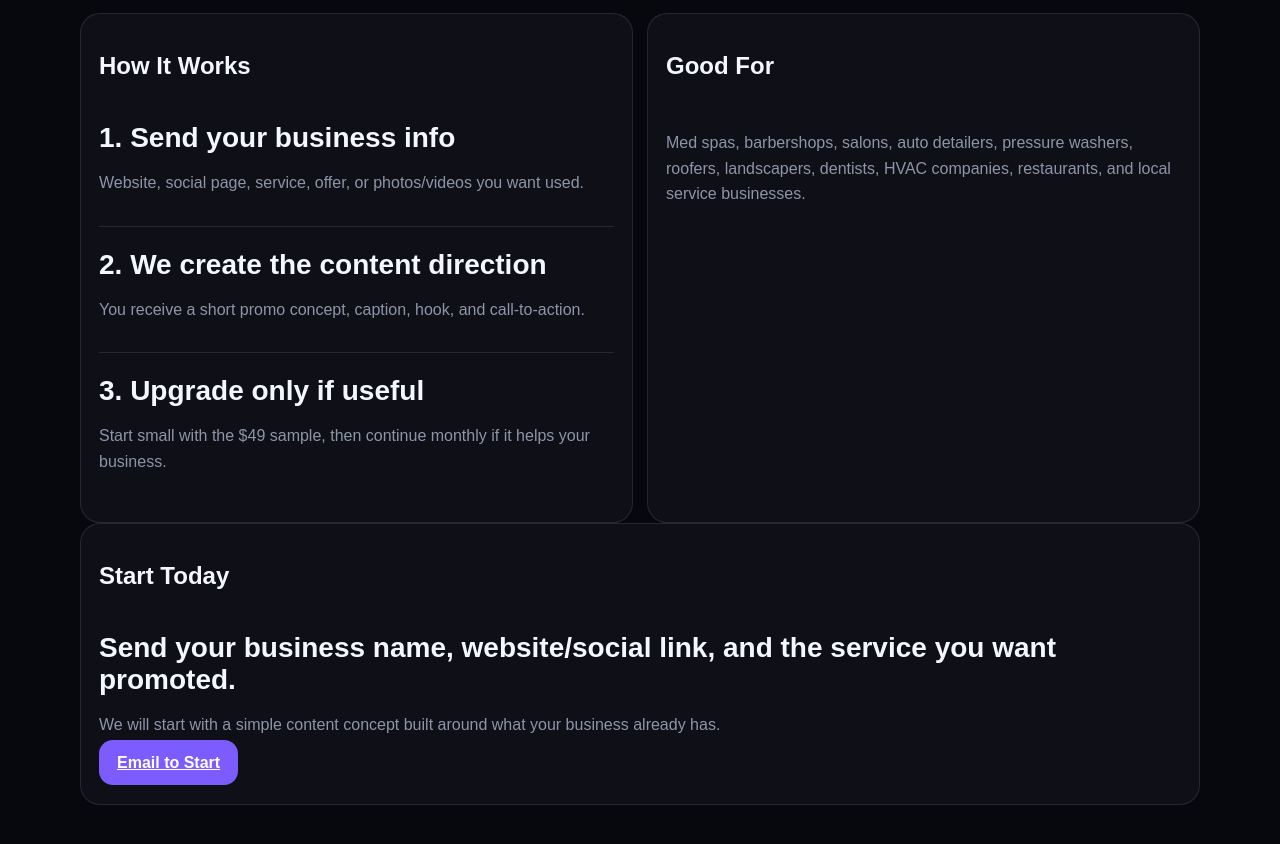
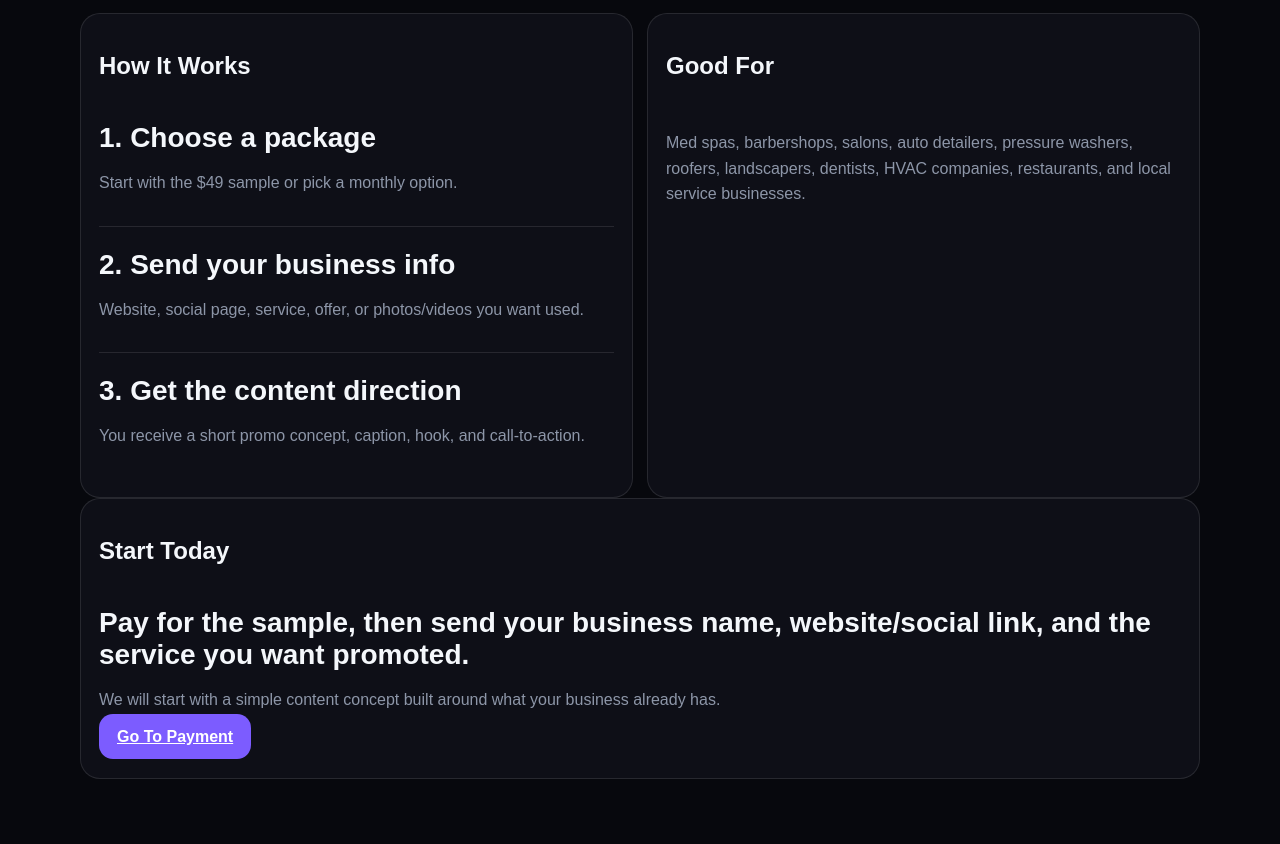
Before and after one commit to GCreative850/auto, a Next.js app: page /business-package in a window 1280 px wide. Shown: the part 807-1651 px from the top of the page. Built offline with nearby package versions, Linux system fonts and the light colour scheme.

Commit message:
Link business package to payment page

```diff
--- a/app/business-package/page.tsx
+++ b/app/business-package/page.tsx
@@ -6,7 +6,7 @@ export default function BusinessPackagePage() {
         <h1>Short Promo Content for Local Businesses</h1>
         <p>We help local businesses turn their services, offers, photos, and existing online presence into short-form promo content for Instagram, TikTok, Facebook, and YouTube Shorts.</p>
         <div className="actions">
-          <a className="primary" href="mailto:gregorycrowell2002@gmail.com?subject=I want to start the $49 promo sample&body=Business name:%0AWebsite or social link:%0APackage:%0AWhat service or offer should be promoted:%0A">Start With $49 Sample</a>
+          <a className="primary" href="/pay">Start With $49 Sample</a>
           <a className="secondary" href="#packages">View Packages</a>
         </div>
       </section>
@@ -44,9 +44,9 @@ export default function BusinessPackagePage() {
       <section className="board">
         <div className="card">
           <h2>How It Works</h2>
-          <div className="item"><strong>1. Send your business info</strong><p>Website, social page, service, offer, or photos/videos you want used.</p></div>
-          <div className="item"><strong>2. We create the content direction</strong><p>You receive a short promo concept, caption, hook, and call-to-action.</p></div>
-          <div className="item"><strong>3. Upgrade only if useful</strong><p>Start small with the $49 sample, then continue monthly if it helps your business.</p></div>
+          <div className="item"><strong>1. Choose a package</strong><p>Start with the $49 sample or pick a monthly option.</p></div>
+          <div className="item"><strong>2. Send your business info</strong><p>Website, social page, service, offer, or photos/videos you want used.</p></div>
+          <div className="item"><strong>3. Get the content direction</strong><p>You receive a short promo concept, caption, hook, and call-to-action.</p></div>
         </div>
         <div className="card">
           <h2>Good For</h2>
@@ -57,9 +57,9 @@ export default function BusinessPackagePage() {
       <section className="card">
         <h2>Start Today</h2>
         <div className="item">
-          <strong>Send your business name, website/social link, and the service you want promoted.</strong>
+          <strong>Pay for the sample, then send your business name, website/social link, and the service you want promoted.</strong>
           <p>We will start with a simple content concept built around what your business already has.</p>
-          <a className="primary small" href="mailto:gregorycrowell2002@gmail.com?subject=I want to start the $49 promo sample&body=Business name:%0AWebsite or social link:%0APackage:%0AWhat service or offer should be promoted:%0A">Email to Start</a>
+          <a className="primary small" href="/pay">Go To Payment</a>
         </div>
       </section>
     </main>
```
